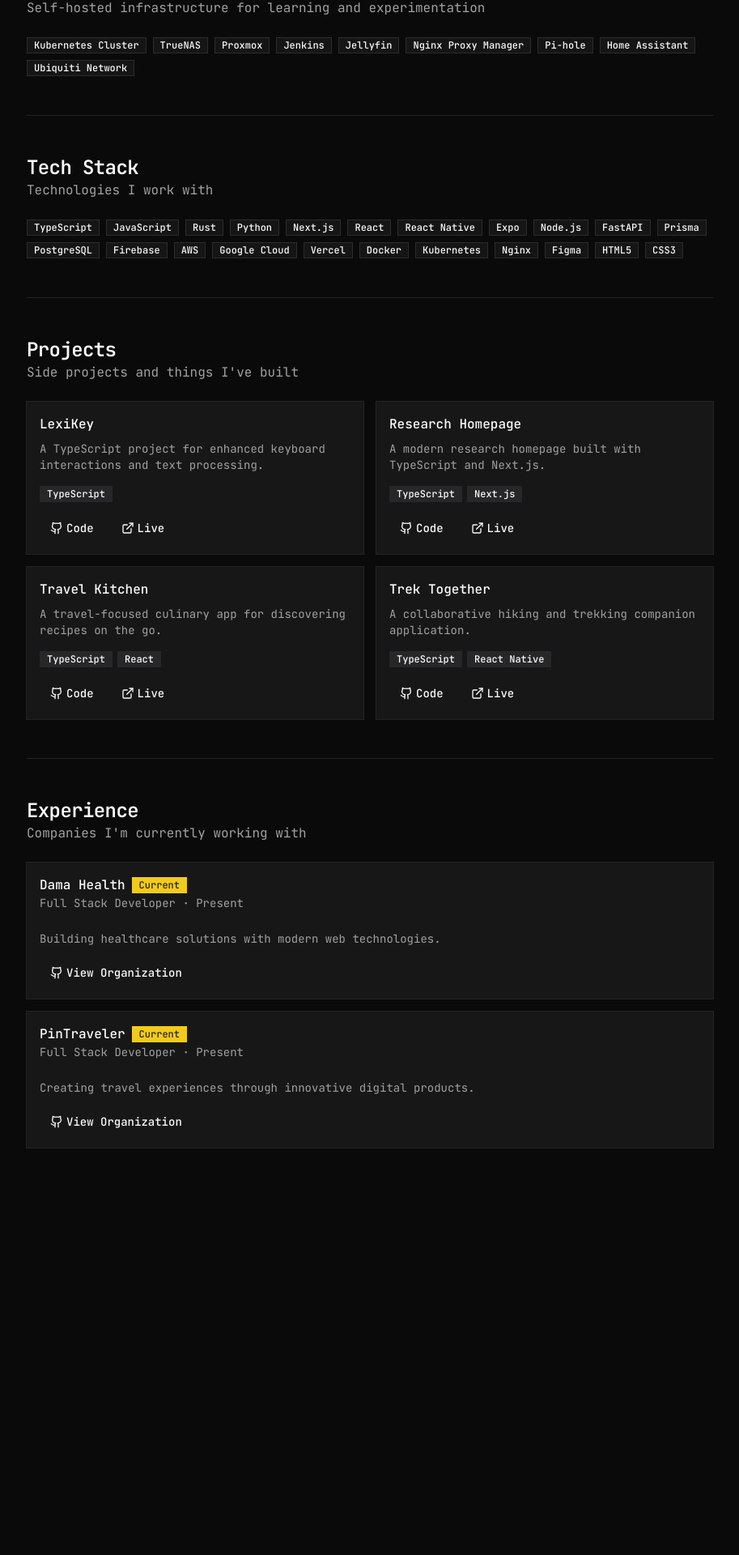
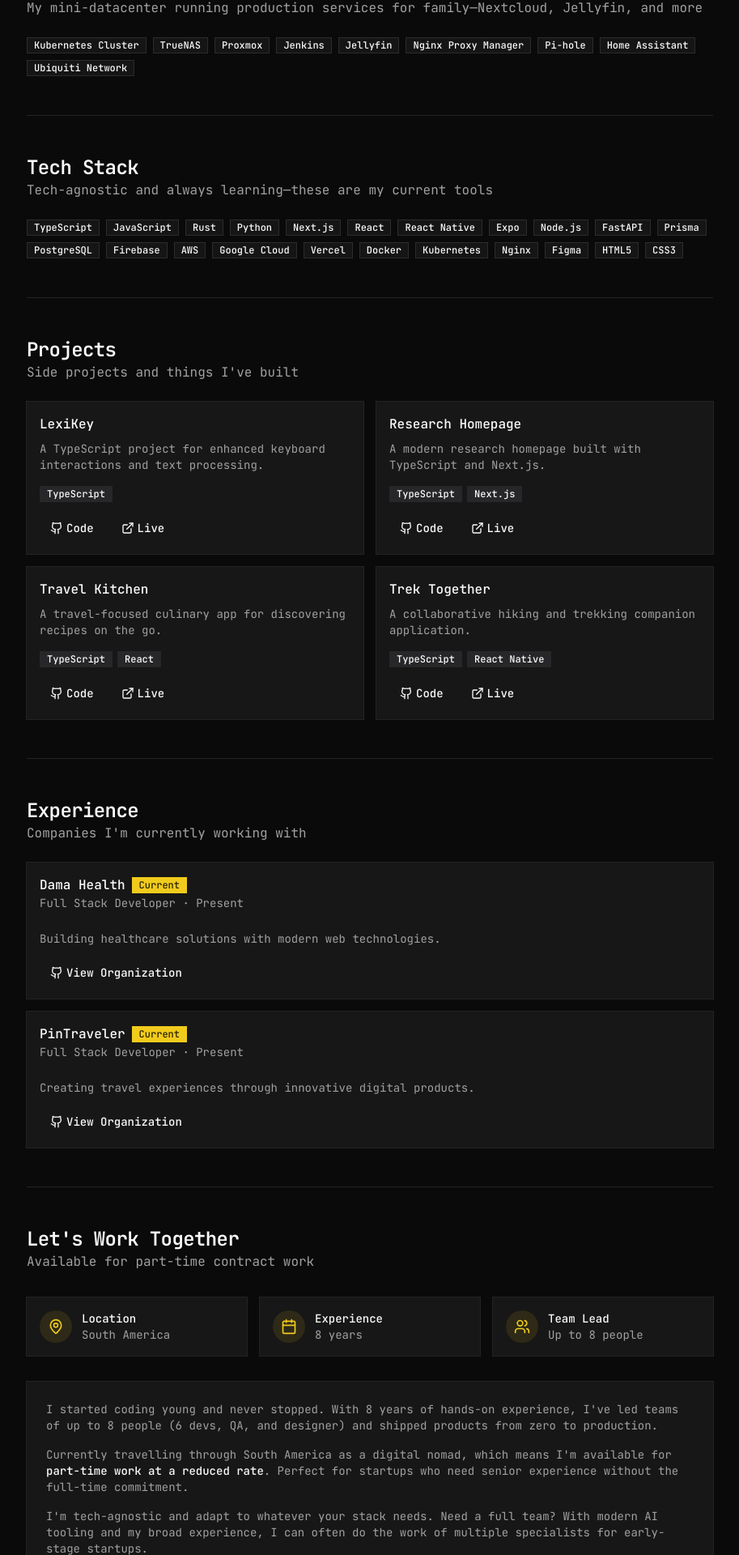
Before and after one commit to JamesDimonaco/portfolio, a Next.js app: page / in a window 1280 px wide. Shown: the part 880-2800 px from the top of the page at 81% size, without its empty margins (183-1096 px from the left). Before the commit the page ends 2361 px from the top, so only its background shows below. Built offline with nearby package versions, Linux system fonts and the light colour scheme.

Commit message:
add more content and metadata

```diff
--- a/app/layout.tsx
+++ b/app/layout.tsx
@@ -15,8 +15,40 @@ const geistMono = Geist_Mono({
 });
 
 export const metadata: Metadata = {
-  title: "James Dimonaco | Frontend Developer",
-  description: "A passionate frontend developer from the United Kingdom",
+  title: "James Dimonaco | Full Stack Developer",
+  description: "Full stack developer from the UK with 8 years of experience. Specializing in TypeScript, React, Next.js, React Native, and infrastructure. Available for contract work.",
+  keywords: [
+    "James Dimonaco",
+    "Full Stack Developer",
+    "React Developer",
+    "Next.js Developer",
+    "TypeScript Developer",
+    "React Native Developer",
+    "DevOps",
+    "Kubernetes",
+    "Freelance Developer",
+    "Contract Developer",
+    "UK Developer",
+  ],
+  authors: [{ name: "James Dimonaco" }],
+  creator: "James Dimonaco",
+  openGraph: {
+    type: "website",
+    locale: "en_GB",
+    title: "James Dimonaco | Full Stack Developer",
+    description: "Full stack developer with 8 years of experience. Available for contract work. Specializing in TypeScript, React, Next.js, and infrastructure.",
+    siteName: "James Dimonaco",
+  },
+  twitter: {
+    card: "summary_large_image",
+    title: "James Dimonaco | Full Stack Developer",
+    description: "Full stack developer with 8 years of experience. Available for contract work.",
+    creator: "@jamesdimonaco",
+  },
+  robots: {
+    index: true,
+    follow: true,
+  },
 };
 
 export default function RootLayout({
--- a/app/page.tsx
+++ b/app/page.tsx
@@ -1,6 +1,6 @@
 "use client";
 
-import { Github, Linkedin, Mail, ExternalLink, Award, Server } from "lucide-react";
+import { Github, Linkedin, Mail, ExternalLink, Award, Server, MapPin, Calendar, Users, Sparkles } from "lucide-react";
 import {
   Card,
   CardHeader,
@@ -128,7 +128,38 @@ const techStack = [
   "CSS3",
 ];
 
+const services = [
+  {
+    title: "Greenfield Web Applications",
+    description: "Full-stack web apps from scratch using Next.js, React, and modern tooling",
+  },
+  {
+    title: "Mobile Development",
+    description: "Cross-platform apps with React Native and Expo",
+  },
+  {
+    title: "Infrastructure & DevOps",
+    description: "Server setup, Kubernetes, CI/CD pipelines, and cloud architecture",
+  },
+  {
+    title: "Team Leadership",
+    description: "Development process setup, code reviews, and mentoring",
+  },
+  {
+    title: "AI Integration",
+    description: "Modern AI tooling and workflows to supercharge your team",
+  },
+  {
+    title: "Startup CTO-as-a-Service",
+    description: "Technical strategy and execution for early-stage startups",
+  },
+];
+
 export default function Page() {
+  const scrollToContact = () => {
+    document.getElementById("work-together")?.scrollIntoView({ behavior: "smooth" });
+  };
+
   return (
     <main className="min-h-screen bg-background">
       <div className="mx-auto max-w-4xl px-6 py-16">
@@ -147,10 +178,17 @@ export default function Page() {
               </p>
             </div>
             <p className="max-w-lg text-muted-foreground">
-              Full stack developer from the United Kingdom with a passion for infrastructure and DevOps.
-              Building modern web applications while running a homelab with Kubernetes, hypervisors, and self-hosted services.
+              Full stack developer from the UK with 8 years of experience. Currently digital nomading through South America.
+              This isn&apos;t just my job—it&apos;s my passion. I run a homelab that my family depends on daily.
             </p>
             <div className="flex items-center justify-center gap-2 md:justify-start">
+              <button
+                onClick={scrollToContact}
+                className={cn(buttonVariants({ variant: "default", size: "sm" }))}
+              >
+                <Sparkles className="size-4" />
+                Available for Hire
+              </button>
               <a
                 href="https://github.com/jamesdimonaco"
                 target="_blank"
@@ -228,7 +266,7 @@ export default function Page() {
               Homelab
             </h2>
             <p className="text-muted-foreground">
-              Self-hosted infrastructure for learning and experimentation
+              My mini-datacenter running production services for family—Nextcloud, Jellyfin, and more
             </p>
           </div>
           <div className="flex flex-wrap gap-2">
@@ -247,7 +285,7 @@ export default function Page() {
           <div>
             <h2 className="text-2xl font-semibold tracking-tight">Tech Stack</h2>
             <p className="text-muted-foreground">
-              Technologies I work with
+              Tech-agnostic and always learning—these are my current tools
             </p>
           </div>
           <div className="flex flex-wrap gap-2">
@@ -366,6 +404,119 @@ export default function Page() {
             ))}
           </div>
         </section>
+
+        <Separator className="my-12" />
+
+        {/* Work Together Section */}
+        <section id="work-together" className="space-y-8 scroll-mt-8">
+          <div>
+            <h2 className="text-2xl font-semibold tracking-tight">
+              Let&apos;s Work Together
+            </h2>
+            <p className="text-muted-foreground">
+              Available for part-time contract work
+            </p>
+          </div>
+
+          {/* Status Cards */}
+          <div className="grid gap-4 sm:grid-cols-3">
+            <Card size="sm">
+              <CardContent >
+                <div className="flex items-center gap-3">
+                  <div className="flex size-10 items-center justify-center rounded-full bg-primary/10">
+                    <MapPin className="size-5 text-primary" />
+                  </div>
+                  <div>
+                    <p className="text-sm font-medium">Location</p>
+                    <p className="text-sm text-muted-foreground">South America</p>
+                  </div>
+                </div>
+              </CardContent>
+            </Card>
+            <Card size="sm">
+              <CardContent>
+                <div className="flex items-center gap-3">
+                  <div className="flex size-10 items-center justify-center rounded-full bg-primary/10">
+                    <Calendar className="size-5 text-primary" />
+                  </div>
+                  <div>
+                    <p className="text-sm font-medium">Experience</p>
+                    <p className="text-sm text-muted-foreground">8 years</p>
+                  </div>
+                </div>
+              </CardContent>
+            </Card>
+            <Card size="sm">
+              <CardContent>
+                <div className="flex items-center gap-3">
+                  <div className="flex size-10 items-center justify-center rounded-full bg-primary/10">
+                    <Users className="size-5 text-primary" />
+                  </div>
+                  <div>
+                    <p className="text-sm font-medium">Team Lead</p>
+                    <p className="text-sm text-muted-foreground">Up to 8 people</p>
+                  </div>
+                </div>
+              </CardContent>
+            </Card>
+          </div>
+
+          {/* About */}
+          <Card>
+            <CardContent className="space-y-4">
+              <p className="text-muted-foreground">
+                I started coding young and never stopped. With 8 years of hands-on experience,
+                I&apos;ve led teams of up to 8 people (6 devs, QA, and designer) and shipped products
+                from zero to production.
+              </p>
+              <p className="text-muted-foreground">
+                Currently travelling through South America as a digital nomad, which means I&apos;m
+                available for <span className="text-foreground font-medium">part-time work at a reduced rate</span>.
+                Perfect for startups who need senior experience without the full-time commitment.
+              </p>
+              <p className="text-muted-foreground">
+                I&apos;m tech-agnostic and adapt to whatever your stack needs. Need a full team?
+                With modern AI tooling and my broad experience, I can often do the work of
+                multiple specialists for early-stage startups.
+              </p>
+            </CardContent>
+          </Card>
+
+          {/* Services */}
+          <div className="space-y-4">
+            <h3 className="text-lg font-medium">What I Can Help With</h3>
+            <div className="grid gap-3 sm:grid-cols-2">
+              {services.map((service) => (
+                <div key={service.title} className="flex gap-3">
+                  <div className="mt-1 size-2 shrink-0 rounded-full bg-primary" />
+                  <div>
+                    <p className="text-sm font-medium">{service.title}</p>
+                    <p className="text-sm text-muted-foreground">{service.description}</p>
+                  </div>
+                </div>
+              ))}
+            </div>
+          </div>
+
+          {/* Rate & CTA */}
+          <Card className="border-primary/50 bg-primary/5">
+            <CardContent className="pt-6">
+              <div className="flex flex-col items-center gap-4 text-center sm:flex-row sm:justify-between sm:text-left">
+                <div>
+                  <p className="text-2xl font-bold">$400<span className="text-lg font-normal text-muted-foreground">/day</span></p>
+                  <p className="text-sm text-muted-foreground">Reduced rate while travelling • Part-time available</p>
+                </div>
+                <a
+                  href="mailto:James@dimonaco.co.uk?subject=Project Inquiry"
+                  className={cn(buttonVariants({ variant: "default", size: "lg" }))}
+                >
+                  <Mail className="size-4" />
+                  Get in Touch
+                </a>
+              </div>
+            </CardContent>
+          </Card>
+        </section>
       </div>
     </main>
   );
```
